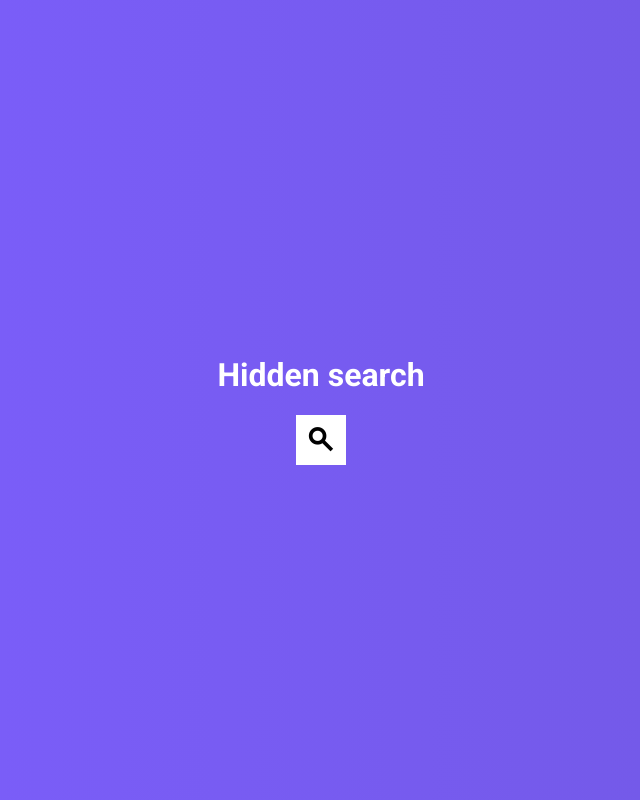
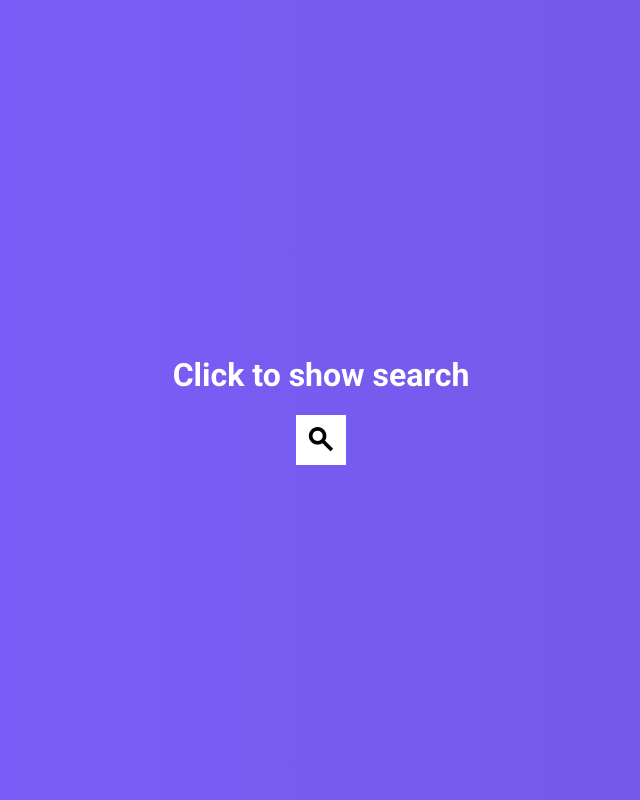
Before and after one commit to yswnqc/50_frontend_projects-5_hidden_search, a plain HTML site: page index.html in a window 1280 px wide. Shown: the whole page, without its empty margins (319-959 px from the left). Drawn offline with nearby package versions, Linux system fonts and the light colour scheme.

Commit message:
make h1 a guide

```diff
--- a/index.html
+++ b/index.html
@@ -11,7 +11,7 @@
     <title>5-hidden-search</title>
   </head>
   <body>
-    <h1>Hidden search</h1>
+    <h1>Click to show search</h1>
     <div class="container">
       <input placeholder="Search..." />
       <button><i class="material-symbols-outlined icon">search</i></button>
```
